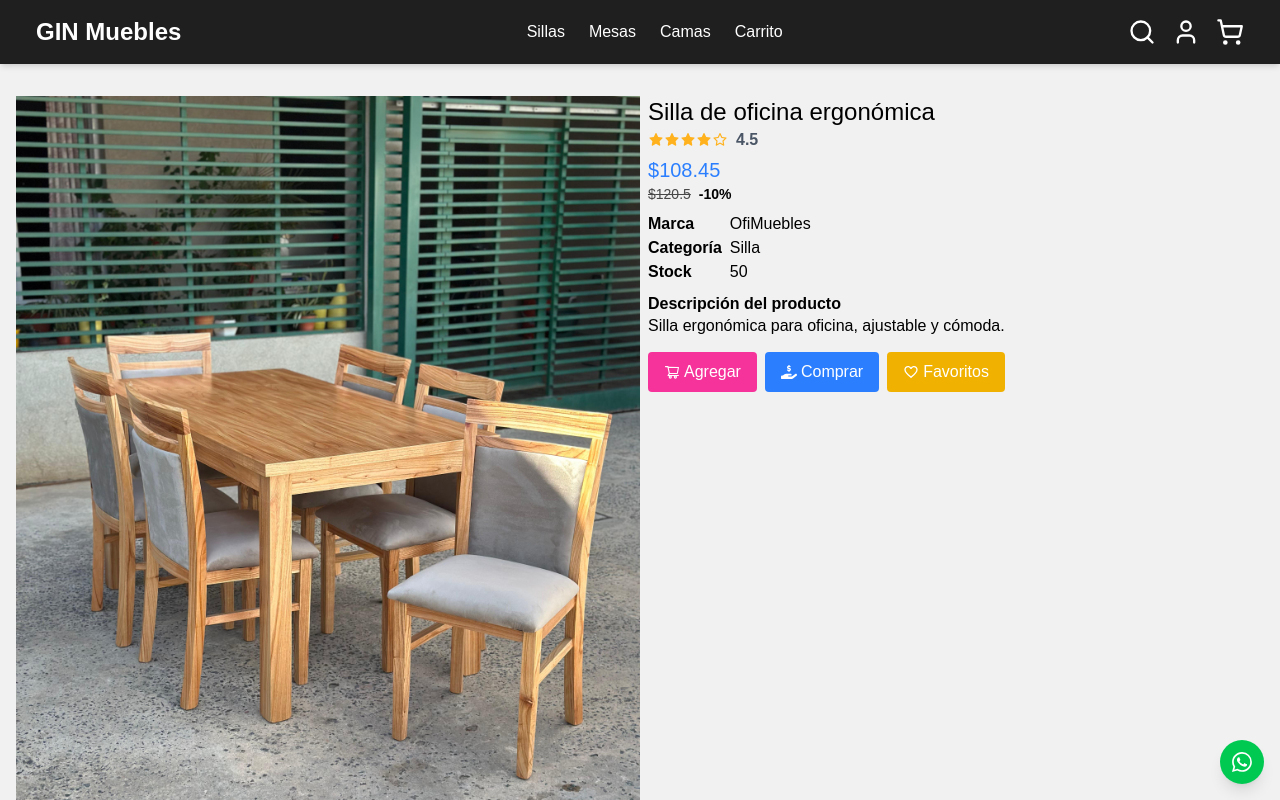
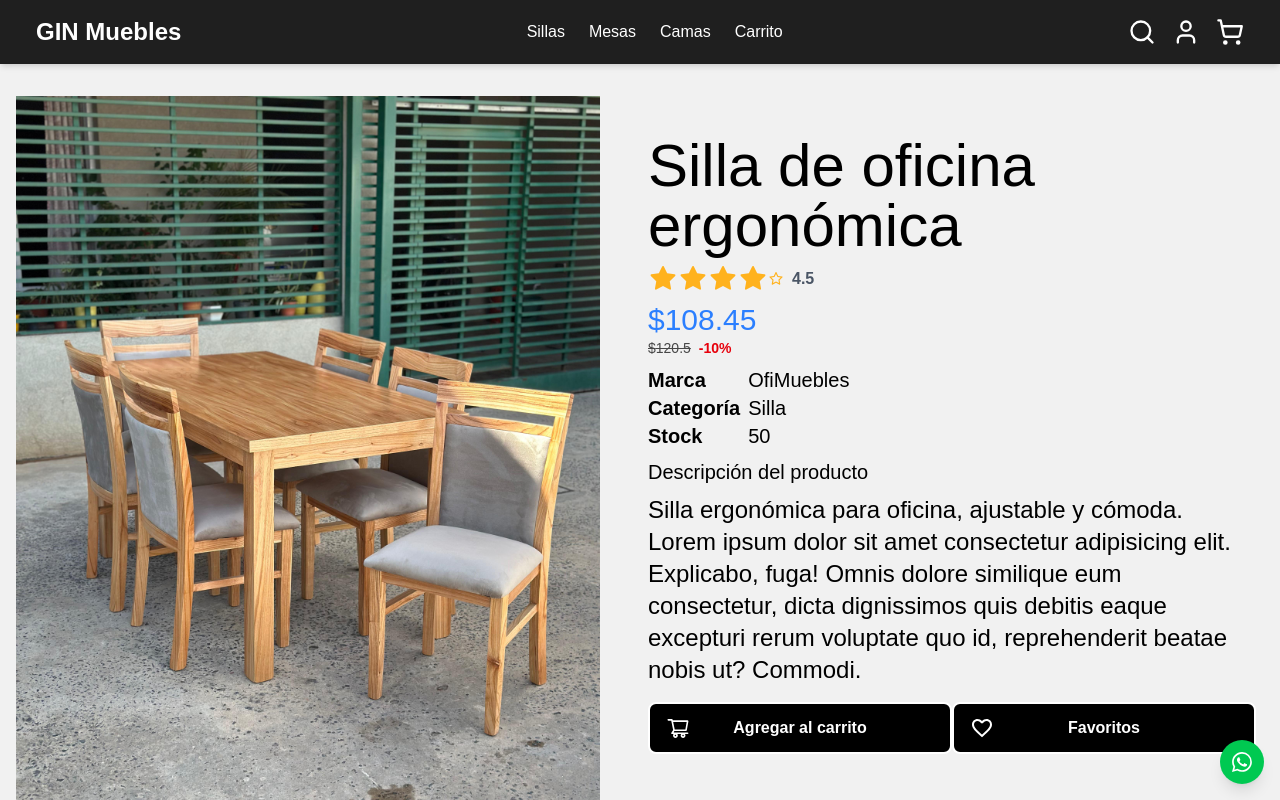
Before and after one commit to Nachito02/gin_ecommerce, a Next.js app: page /productos/1 in a window 1280 px wide. Shown: the top 800 px of the page. Built offline with nearby package versions, Linux system fonts and the light colour scheme.

Commit message:
product page updated

```diff
--- a/app/productos/[slug]/page.tsx
+++ b/app/productos/[slug]/page.tsx
@@ -1,3 +1,4 @@
+"use client";
 import { Product } from "@/models/Product";
 import RatingStar from "@/components/RatingStart";
 import PriceSection from "@/components/PriceSection";
@@ -5,35 +6,23 @@ import { AiOutlineShoppingCart } from "react-icons/ai";
 import { FaHandHoldingDollar } from "react-icons/fa6";
 import { MdFavoriteBorder } from "react-icons/md";
 import ProductList from "@/components/ProductList";
-import { notFound } from "next/navigation";
+import { notFound, useRouter } from "next/navigation";
 
 // Importamos el JSON directamente (asegurate que esté en app/data/)
 import data from "@/app/data/base_de_datos.json";
+import { useState } from "react";
+import Button from "@/components/Button";
 
-// SEO dinámico
-export async function generateMetadata(props: { params: Promise<{ slug: string }> }) {
-  const { slug } = await props.params;
+export default function ProductPage(props: { params: { slug: string } }) {
+  const { slug } = props.params;
+
+  const router = useRouter();
 
   const product = (data as Product[]).find(
     (p) => String(p.id) === String(slug)
   );
 
-  if (!product) {
-    return { title: "Producto no encontrado", description: "" };
-  }
-
-  return {
-    title: product.title,
-    description: product.description ?? "",
-  };
-}
-
-export default async function ProductPage(props: { params: Promise<{ slug: string }> }) {
-  const { slug } = await props.params;
-
-  const product = (data as Product[]).find(
-    (p) => String(p.id) === String(slug)
-  );
+  const [image, setImage] = useState(product?.thumbnail);
 
   if (!product) return notFound();
 
@@ -42,33 +31,45 @@ export default async function ProductPage(props: { params: Promise<{ slug: strin
     (p) => p.category === product.category && p.id !== product.id
   );
 
+  const handleChangeImage = (img: string) => {
+    setImage(img);
+    return;
+  };
+
   return (
     <div className="container mx-auto pt-8">
       <div className="grid grid-cols-1 md:grid-cols-2 px-4 font-karla ">
         {/* Imagen principal y miniaturas */}
-        <div>
+        <div className="flex flex-col gap-2 mr-10">
           <img
-            src={product.thumbnail}
+            src={image}
             alt={`Imagen principal de ${product.title}`}
-            className="mb-2  place-self-center w-full "
+            className="mb-2  place-self-center w-full max-h-[800px] object-contain"
           />
-          <div className="flex space-x-1 items-center">
+          <div className="flex space-x-1 items-center justify-center mr-10">
             {product.images?.map((_img) => (
               <img
+                onClick={() => handleChangeImage(_img)}
                 key={_img}
                 src={_img}
                 alt={`Miniatura de ${product.title}`}
-                className="w-12 cursor-pointer hover:border-2 hover:border-black"
+                className="w-12 cursor-pointer hover:border-2 hover:border-black max-h-[800px] object-contain"
               />
             ))}
           </div>
         </div>
 
         {/* Información del producto */}
-        <div className="px-2">
-          <h2 className="text-2xl">{product.title}</h2>
-          {product.rating && <RatingStar rating={product.rating} />}
-          <div className="mt-1">
+        <div className="px-2  flex justify-center ">
+          <div>
+            <h2 className="md:text-6xl text-5xl mt-10">{product.title}</h2>
+            {product.rating && (
+              <div className="mt-2">
+                {" "}
+                <RatingStar rating={product.rating} />
+              </div>
+            )}
+            <div className="mt-2">
               <PriceSection
                 discountPercentage={product.discountPercentage ?? 0}
                 price={product.price}
@@ -79,52 +80,46 @@ export default async function ProductPage(props: { params: Promise<{ slug: strin
             <table className="mt-2">
               <tbody>
                 <tr>
-                <td className="pr-2 font-bold">Marca</td>
-                <td>{product.brand}</td>
+                  <td className="pr-2 text-xl font-bold">Marca</td>
+                  <td className="text-xl">{product.brand}</td>
                 </tr>
                 <tr>
-                <td className="pr-2 font-bold">Categoría</td>
-                <td>{product.category}</td>
+                  <td className="pr-2 text-xl font-bold">Categoría</td>
+                  <td className="text-xl">{product.category}</td>
                 </tr>
                 <tr>
-                <td className="pr-2 font-bold">Stock</td>
-                <td>{product.stock}</td>
+                  <td className="pr-2 text-xl font-bold">Stock</td>
+                  <td className="text-xl">{product.stock}</td>
                 </tr>
               </tbody>
             </table>
 
             {/* Descripción */}
             <div className="mt-2">
-            <h2 className="font-bold">Descripción del producto</h2>
-            <p className="leading-5">{product.description}</p>
+              <h2 className=" text-xl">Descripción del producto</h2>
+              <p className=" text-2xl mt-2">
+                {product.description} Lorem ipsum dolor sit amet consectetur
+                adipisicing elit. Explicabo, fuga! Omnis dolore similique eum
+                consectetur, dicta dignissimos quis debitis eaque excepturi
+                rerum voluptate quo id, reprehenderit beatae nobis ut? Commodi.{" "}
+              </p>
             </div>
 
             {/* Botones de acción */}
-          <div className="flex flex-wrap items-center mt-4 mb-2">
-            <button
-              type="button"
-              className="flex space-x-1 items-center mr-2 mb-2 hover:bg-pink-700 text-white py-2 px-4 rounded bg-pink-500"
-              title="Agregar al carrito"
-            >
-              <AiOutlineShoppingCart />
-              <span>Agregar</span>
-            </button>
-            <button
-              type="button"
-              className="flex space-x-1 items-center mr-2 mb-2 bg-blue-500 text-white py-2 px-4 rounded hover:bg-blue-700"
-              title="Comprar ahora"
-            >
-              <FaHandHoldingDollar />
-              <span>Comprar</span>
-            </button>
-            <button
-              type="button"
-              className="flex space-x-1 items-center mb-2 bg-yellow-500 text-white py-2 px-4 rounded hover:bg-yellow-700"
-              title="Agregar a favoritos"
-            >
-              <MdFavoriteBorder />
-              <span>Favoritos</span>
-            </button>
+
+            <div className="lg:flex  items-center mt-4 mb-2">
+              <Button
+                label="Agregar al carrito"
+                onClick={() => router.push("/cart")}
+                icon={AiOutlineShoppingCart}
+              />
+
+              <Button
+                label="Favoritos"
+                onClick={() => router.push("/favs")}
+                icon={MdFavoriteBorder}
+              />
+            </div>
           </div>
         </div>
       </div>
--- a/components/Button.tsx
+++ b/components/Button.tsx
@@ -12,7 +12,6 @@ const Button: React.FC<ButtonProps> = ({
   label,
   onClick,
   disabled,
-  icon,
   outline,
   small,
   icon: Icon,
--- a/components/PriceSection.tsx
+++ b/components/PriceSection.tsx
@@ -11,18 +11,18 @@ const PriceSection: FC<{ price: number; discountPercentage: number}> = ({
   const finalPrice = getDiscount(price, discount);
 
   if (Math.floor(discount) === 0) {
-    return <h2 className="font-medium text-blue-500 text-xl">${price}</h2>;
+    return <h2 className="font-medium text-blue-500 text-2xl">${price}</h2>;
   }
 
   return (
     <div className="leading-3">
-      <h2 className="font-medium text-blue-500 text-xl">
+      <h2 className="font-medium text-blue-500 text-3xl">
         ${finalPrice.toFixed(2)}
       </h2>
-      <span className="mr-2 text-sm line-through opacity-70 dark:text-white">
+      <span className="mr-2 text-sm line-through opacity-70  text-black">
         ${price}
       </span>
-      <span className="text-sm font-semibold dark:text-white">
+      <span className="text-sm font-semibold text-red-600 ">
         -{discountPercentage}%
       </span>
     </div>
--- a/components/ProductCard.tsx
+++ b/components/ProductCard.tsx
@@ -29,7 +29,7 @@ const ProductCard: FC<Product> = ({
         <p className="text-gray-500 text-[14px] font-medium ">{category}</p>
         <Link
           className="font-semibold hover:underline  overflow-hidden text-ellipsis whitespace-nowrap block"
-          href={{ pathname: `/product/${id}` }}
+          href={{ pathname: `/productos/${id}` }}
           title={title}
         >
           {title}
--- a/components/RatingStart.tsx
+++ b/components/RatingStart.tsx
@@ -9,39 +9,39 @@ const RatingStar: FC<{ rating: number }> = ({ rating }) => {
 
   let showing: any;
   if (main === 1) {
-    showing = <AiFillStar />;
+    showing = <AiFillStar size={30} />;
   } else if (main === 2) {
     showing = (
       <>
-        <AiFillStar />
-        <AiFillStar />
+        <AiFillStar size={30} />
+        <AiFillStar size={30} />
       </>
     );
   } else if (main === 3) {
     showing = (
       <>
-        <AiFillStar />
-        <AiFillStar />
-        <AiFillStar />
+        <AiFillStar size={30} />
+        <AiFillStar size={30} />
+        <AiFillStar size={30} />
       </>
     );
   } else if (main === 4) {
     showing = (
       <>
-        <AiFillStar />
-        <AiFillStar />
-        <AiFillStar />
-        <AiFillStar />
+        <AiFillStar size={30} />
+        <AiFillStar size={30} />
+        <AiFillStar size={30} />
+        <AiFillStar size={30} />
       </>
     );
   } else if (main === 5) {
     showing = (
       <>
-        <AiFillStar />
-        <AiFillStar />
-        <AiFillStar />
-        <AiFillStar />
-        <AiFillStar />
+        <AiFillStar size={30} />
+        <AiFillStar size={30} />
+        <AiFillStar size={30} />
+        <AiFillStar size={30} />
+        <AiFillStar size={30} />
       </>
     );
   } else {
```
Lines whose indentation alone changed are shown as unchanged.
